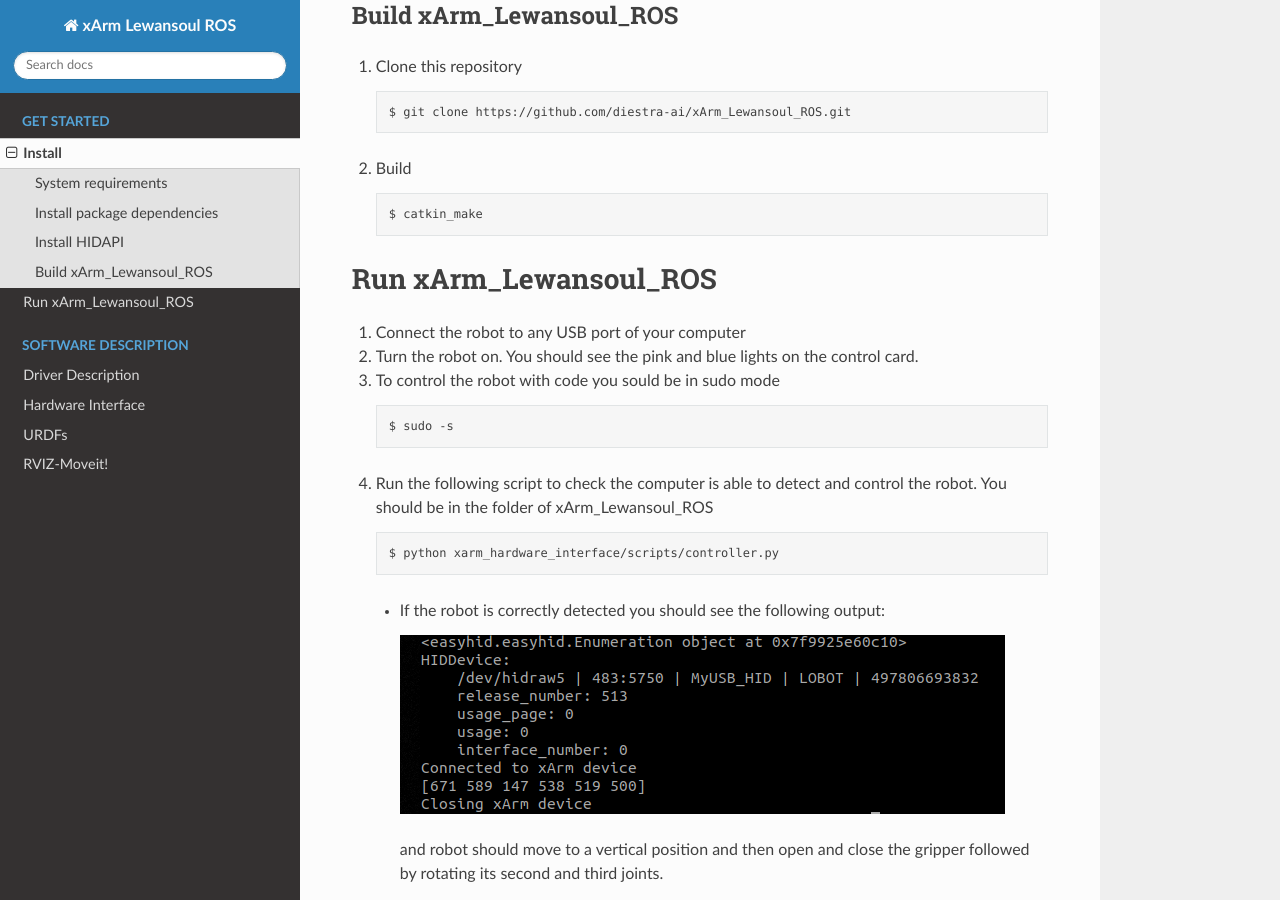
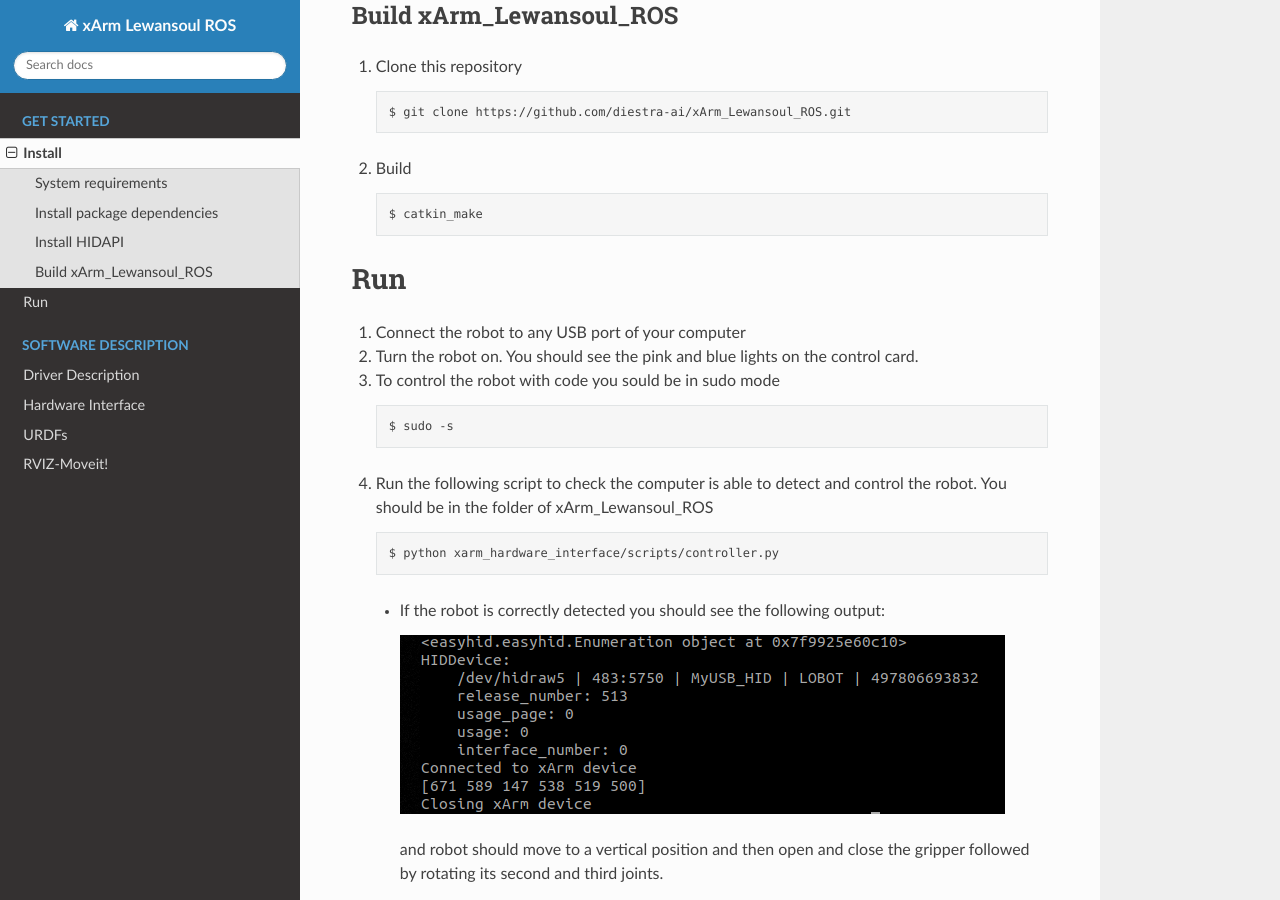
Before and after one commit to daira-ai/xArm_Lewansoul_ROS, a Sphinx documentation site: the page built from docs/user_guide/1_1_introduction.rst, in a window 1280 px wide and 900 px high, scrolled down 832 px. Built offline with Sphinx 7.4.7 and the Read the Docs theme 2.0.0, drawn with Linux system fonts in a browser that asks for light colours.

Commit message:
Update 1_1_introduction.rst

```diff
--- a/docs/user_guide/1_1_introduction.rst
+++ b/docs/user_guide/1_1_introduction.rst
@@ -55,8 +55,8 @@ Build xArm_Lewansoul_ROS
       catkin_make
 
 
-Run xArm_Lewansoul_ROS
-===================
+Run
+====
 
 #. Connect the robot to any USB port of your computer
 
```
